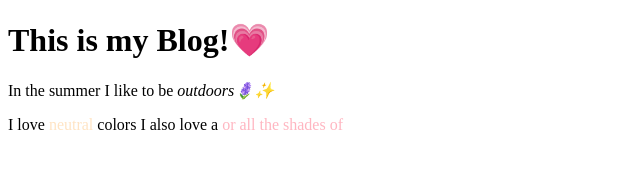
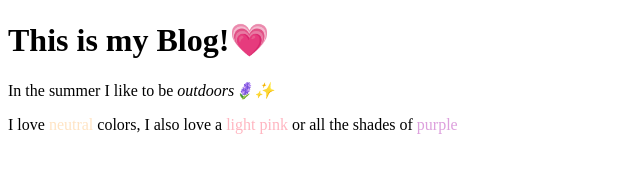
Before and after one commit to alondracorpus/Alondra, a plain HTML site: page index.html in a window 1280 px wide. Shown: the whole page, without its empty margins (0-640 px from the left). Drawn offline with Linux system fonts and the light colour scheme.

Commit message:
grammer check

```diff
--- a/index.html
+++ b/index.html
@@ -18,15 +18,16 @@
 <span style="color:bisque">
     neutral
 </span>
-        colors
+        colors,
         I also love a
-<span style="color: lightpink;"
-        light pink
+<span style="color: lightpink">
+    light pink
 </span>
         or all the shades of
-<span style="color: plum;"
-        purple
+<span style="color: plum">
+    purple
 </span>
+
 
     </p>
 
```
